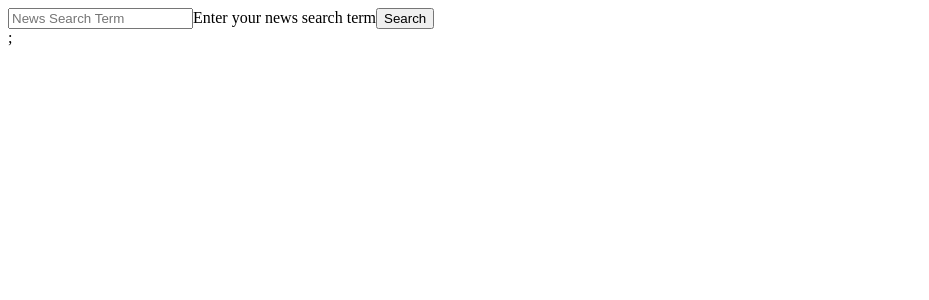
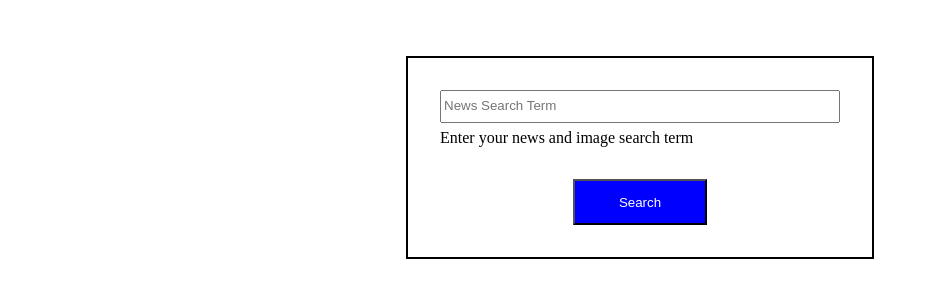
Before and after one commit to DennieCodes/news_images, a React (Vite) app: page / in a window 1280 px wide. Shown: the top 300 px of the page, without its empty margins (0-929 px from the left). Built offline with nearby package versions, Linux system fonts and the light colour scheme.

Commit message:
Styled project

```diff
--- a/src/App.css
+++ b/src/App.css
@@ -1,3 +1,57 @@
+main {
+  padding: 3em 2em;
+  display: flex;
+  flex-direction: column;
+  align-items: center;
+}
+
 .search-form {
-  width: 60%;
+  display: flex;
+  flex-direction: column;
+  padding: 2em;
+  border: 2px solid black;
+  width: 25em;
+
+  & label {
+    margin-bottom: 2em;
+  }
+
+  & input {
+    line-height: 2em;
+    margin-bottom: .5em;
+  }
+
+  & button {
+    align-self: center;
+    padding: 1em 2em;
+    width: 10em;
+    color: white;
+    background-color: blue;
+  }
 }
+
+.section {
+  margin: 2em;
+}
+
+.news {
+  & li {
+    list-style-type: none;
+    font-size: 1.25rem;
+    margin-bottom: .4em;
+  }
+
+  & a {
+    color: black;
+  }
+}
+
+.image-grid {
+  width: 100%;
+  display: flex;
+  flex-direction: row;
+  justify-content: center;
+  flex-wrap: wrap;
+  gap: 1em;
+
+}
--- a/src/App.jsx
+++ b/src/App.jsx
@@ -11,6 +11,7 @@ function App() {
   const handleSubmit = async (event) => {
     event.preventDefault();
     setDisplayResults(true);
+    setSearch("")
   }
 
   const handleSearchChange = (event) => {
@@ -18,11 +19,11 @@ function App() {
   }
 
   return (
-    <>
+    <main>
       <div>
         <form className="search-form" onSubmit={handleSubmit}>
           <input onChange={handleSearchChange} required placeholder='News Search Term' type="text" id="search" name="search" value={search}></input>
-          <label htmlFor="search">Enter your news search term</label>
+          <label htmlFor="search">Enter your news and image search term</label>
           <button type="submit">Search</button>
         </form>
       </div>
@@ -34,9 +35,8 @@ function App() {
         </div>
 
        ) : (<></>)
-      };
-
-    </>
+      }
+    </main>
   )
 }
 
--- a/src/ImageGallery.jsx
+++ b/src/ImageGallery.jsx
@@ -10,7 +10,7 @@ function ImageGallery(props) {
 
   useEffect(() => {
     const apiKey = secret["PEXELS_API_KEY"];
-    const apiUrl = `https://api.pexels.com/v1/search?query=${query}&per_page=10`;
+    const apiUrl = `https://api.pexels.com/v1/search?query=${query}&per_page=6`;
 
     axios
       .get(apiUrl, {
@@ -28,7 +28,7 @@ function ImageGallery(props) {
   }, [query]);
 
   return (
-    <div>
+    <div className="section">
       <h2>Image Gallery</h2>
       <div className="image-grid">
         {images.map((image) => (
--- a/src/NewsList.jsx
+++ b/src/NewsList.jsx
@@ -23,7 +23,7 @@ function NewsList(props) {
   }, [query]);
 
   return (
-    <div>
+    <div className="section news">
       <h2>News Articles</h2>
       <ul>
         {articles.map((article) => (
```
